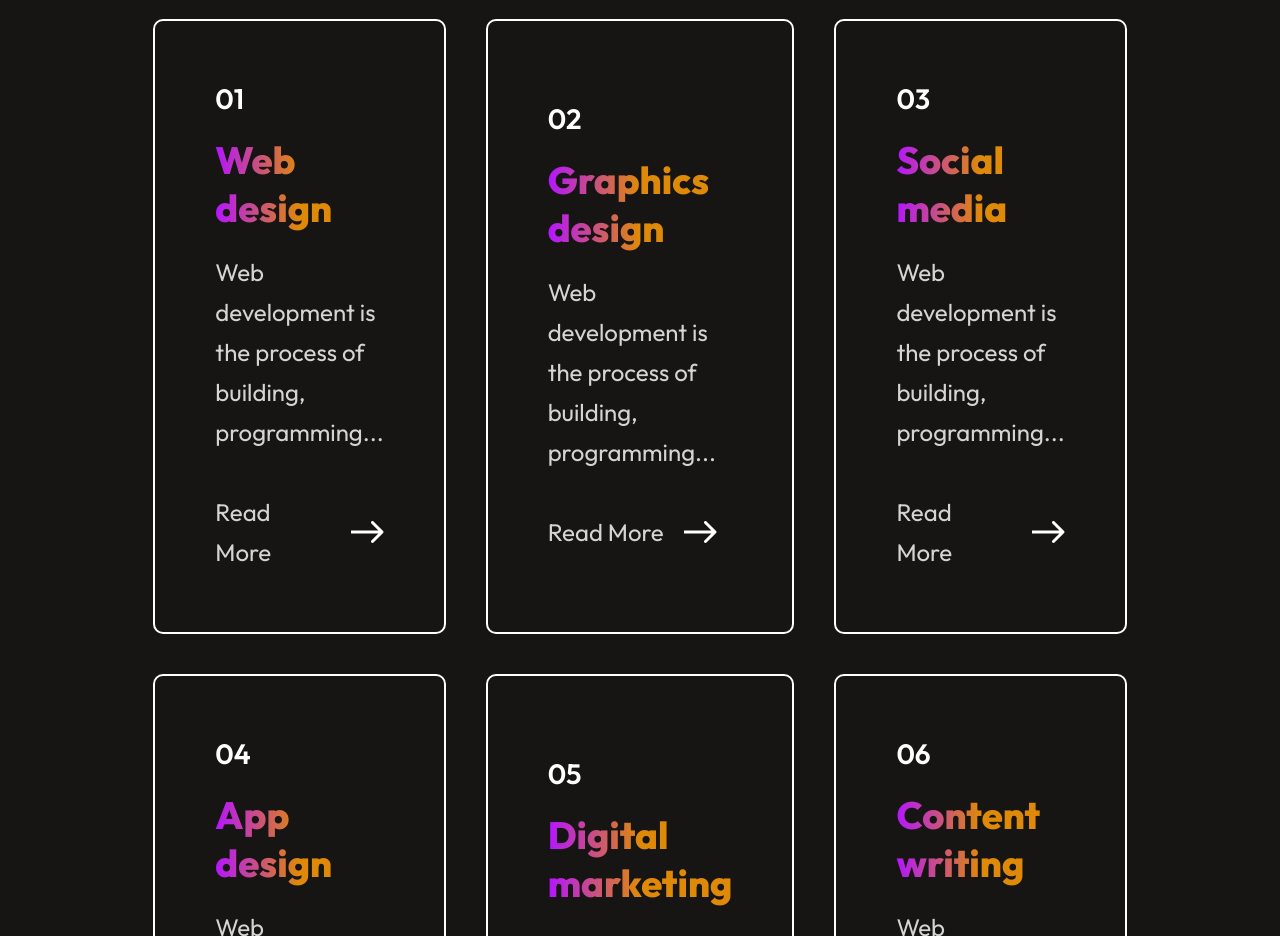
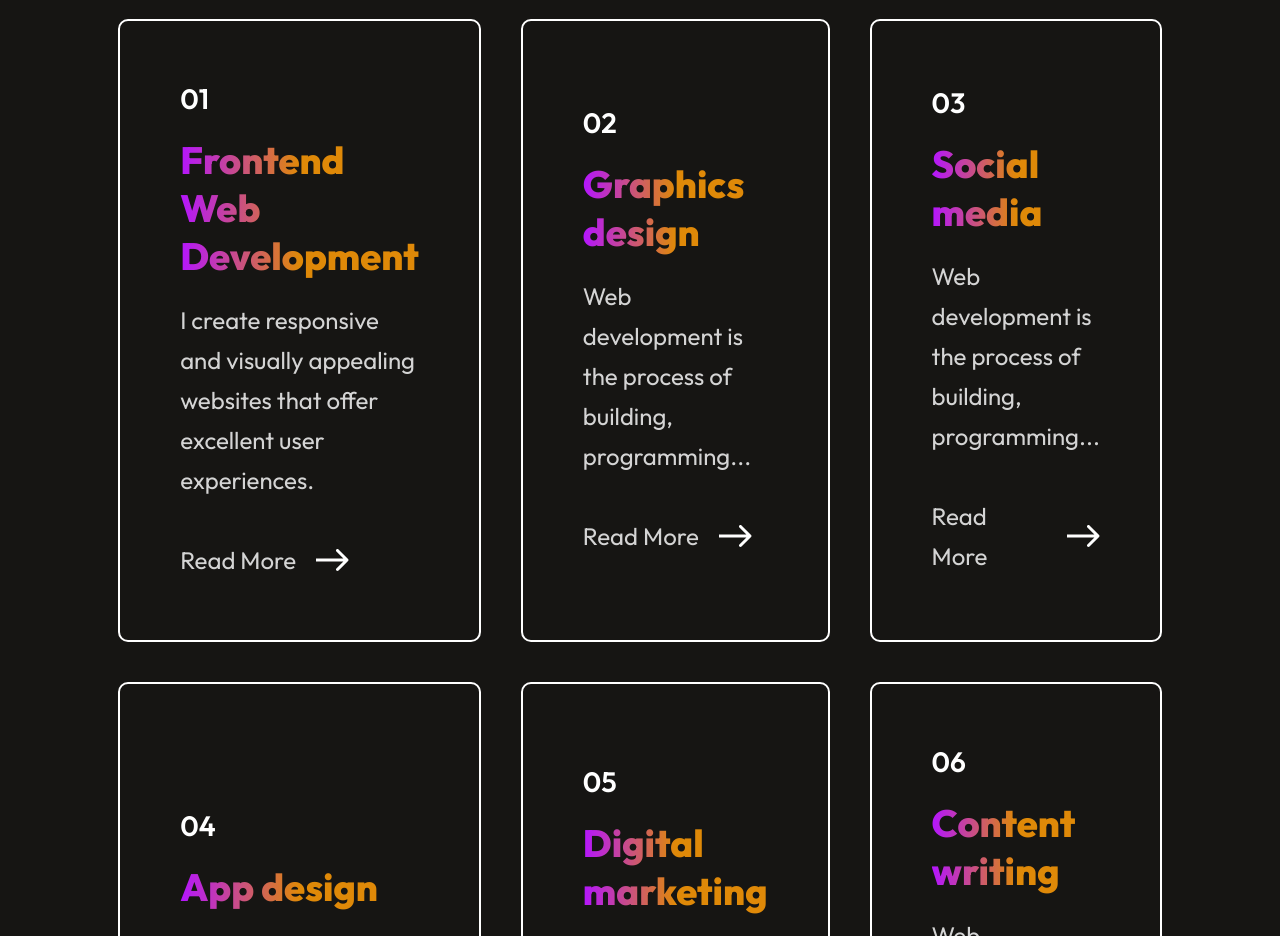
Before and after one commit to vincentMunywoki/my-portfolio, a React (Vite) app: page / in a window 1280 px wide. Shown: the part 2480-3416 px from the top of the page. Built offline with nearby package versions, Linux system fonts and the light colour scheme.

Commit message:
deploying online

```diff
--- a/src/assets/services_data.js
+++ b/src/assets/services_data.js
@@ -1,8 +1,8 @@
 const Services_Data = [
     {
         s_no:"01",
-        s_name:"Web design",
-        s_desc:"Web development is the process of building, programming..."
+        s_name:"Frontend Web Development",
+        s_desc:"I create responsive and visually appealing websites that offer excellent user experiences."
     },
     {
         s_no:"02",
```
